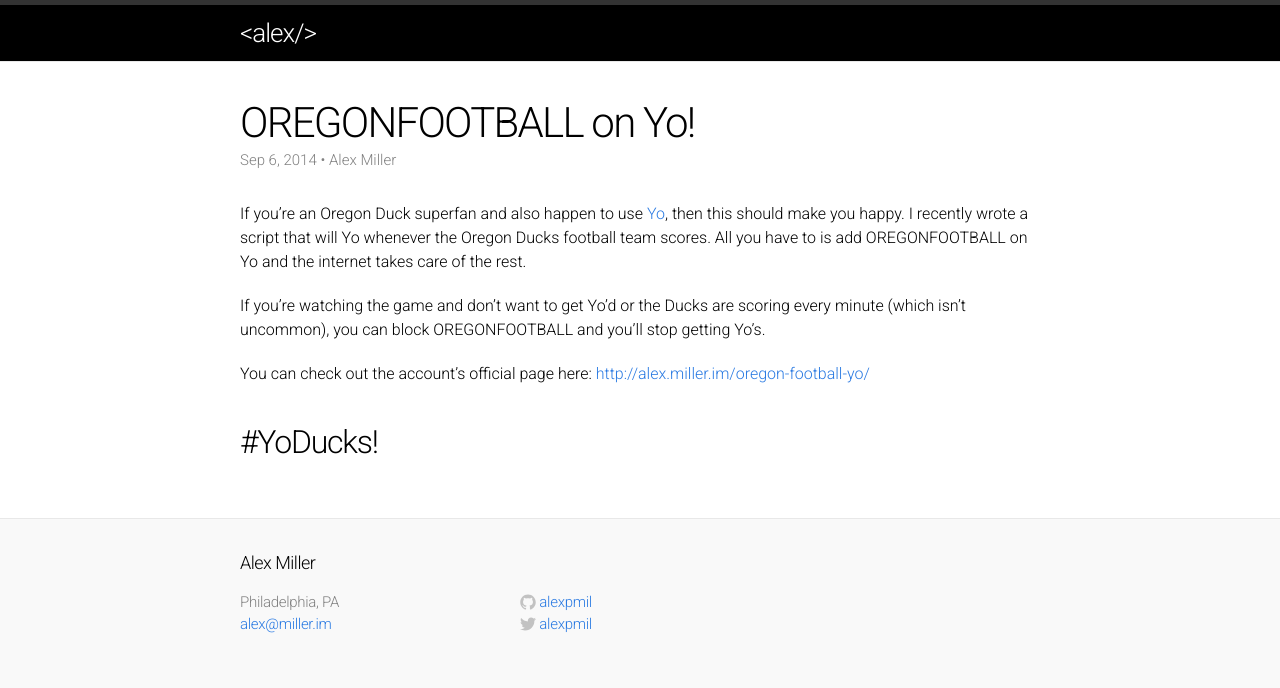
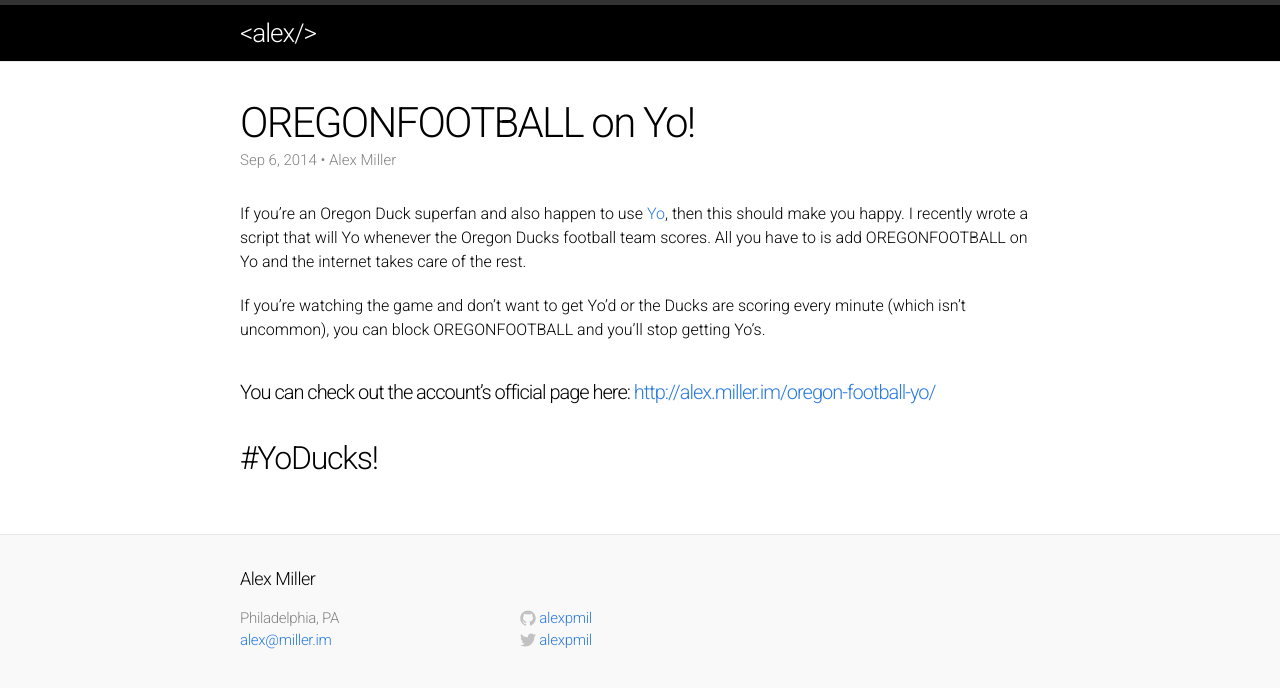
Before and after one commit to yofeed/yofeed.github.io, a Jekyll site: the page built from _posts/2014-09-06-oregon-football-on-yo-app.md, in a window 1280 px wide. Shown: the top 688 px of the page. Built offline with Jekyll 4.4.1, drawn with Linux system fonts in a browser that asks for light colours; Markdown is read by kramdown in place of the engine named in the settings.

Commit message:
yo article

```diff
--- a/_posts/2014-09-06-oregon-football-on-yo-app.md
+++ b/_posts/2014-09-06-oregon-football-on-yo-app.md
@@ -11,5 +11,6 @@
 
 If you're watching the game and don't want to get Yo'd or the Ducks are scoring every minute (which isn't uncommon), you can block OREGONFOOTBALL and you'll stop getting Yo's.
 
-You can check out the account's official page here: [http://alex.miller.im/oregon-football-yo/](http://alex.miller.im/oregon-football-yo/)
+#### You can check out the account's official page here: [http://alex.miller.im/oregon-football-yo/](http://alex.miller.im/oregon-football-yo/)
+
 ## #YoDucks!
```
